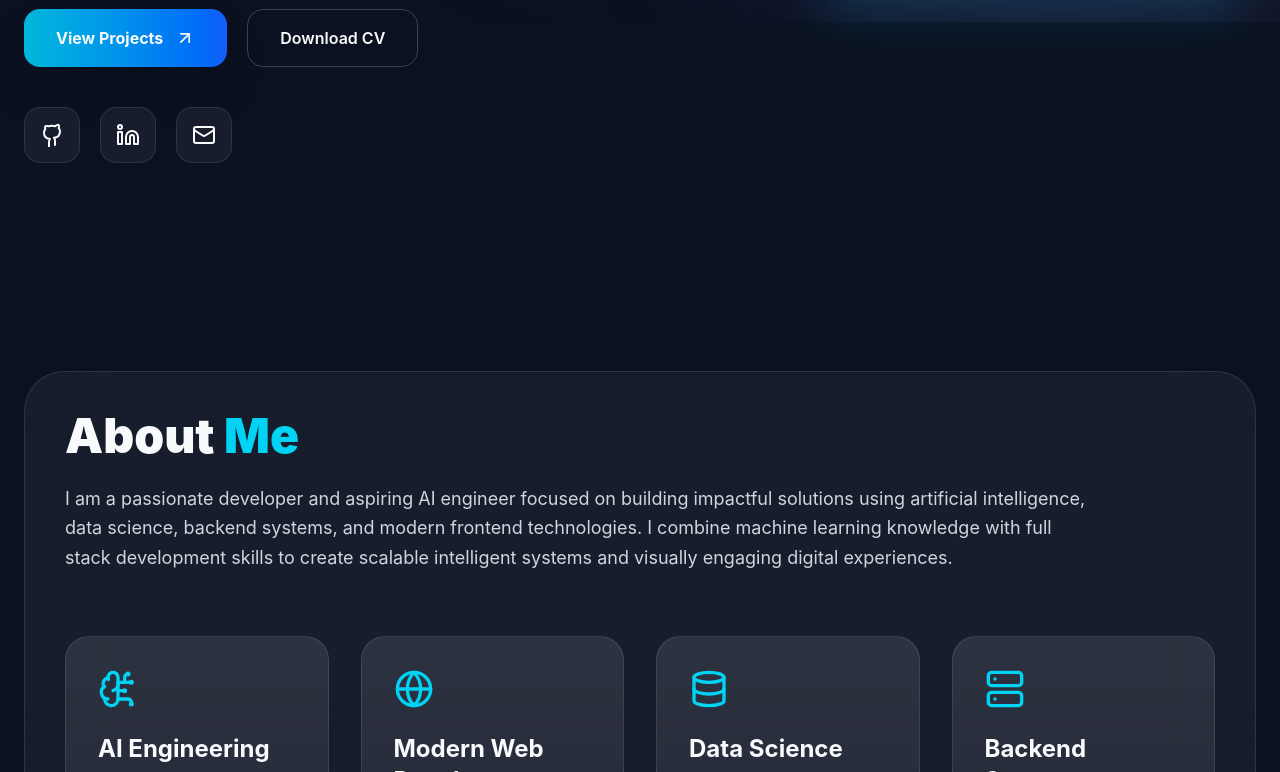
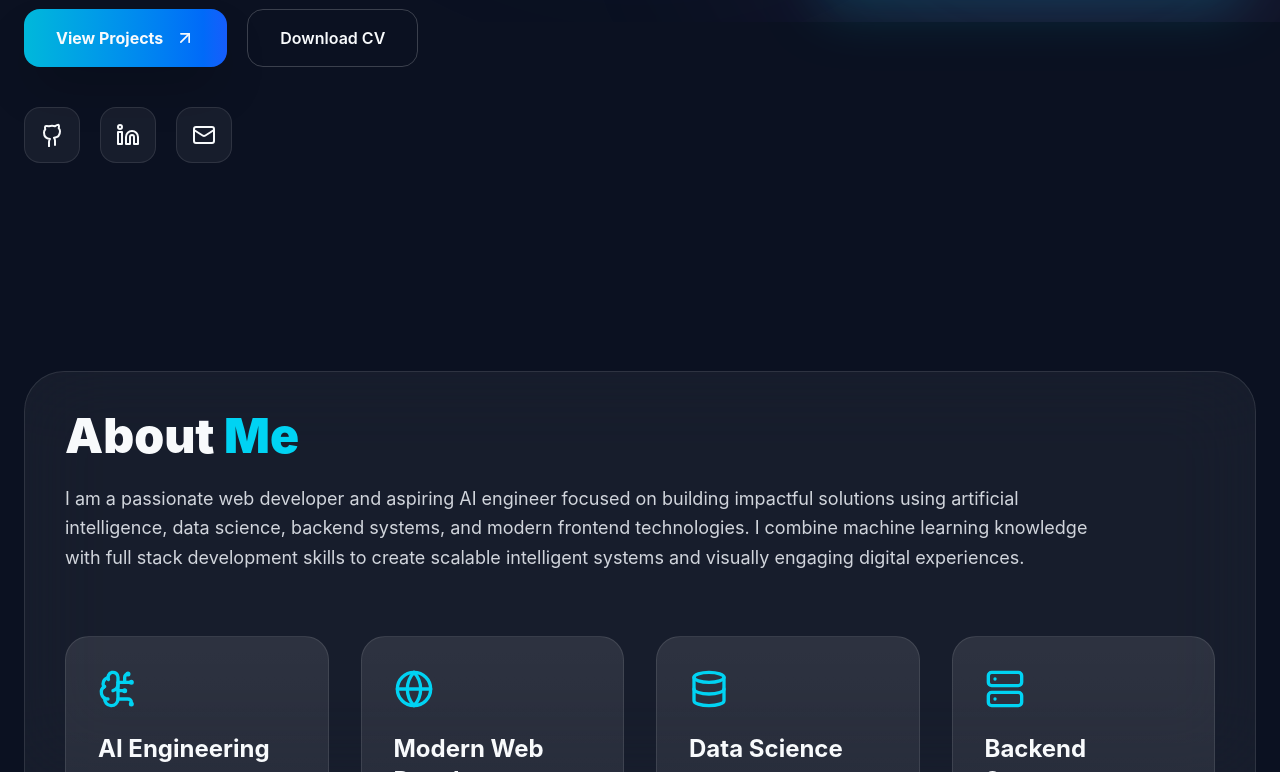
Before and after one commit to Educhumba/Portfolio, a React (Vite) app: page / in a window 1280 px wide. Shown: the part 778-1550 px from the top of the page. Built offline with nearby package versions, Linux system fonts and the light colour scheme.

Commit message:
Updated porfolio

```diff
--- a/src/App.jsx
+++ b/src/App.jsx
@@ -240,7 +240,7 @@ export default function PortfolioDashboard() {
             <div className="w-full h-full rounded-[38px] bg-[#0b1120] overflow-hidden relative group">
               {/* Profile Image Goes Here */}
               <img
-                src={`${import.meta.env.BASE_URL}profile.jpg`}
+                src={`/Portfolio/profile.jpg`}
                 alt="Edwin Chumba"
                 className="w-full h-full object-cover transition-transform duration-700 group-hover:scale-110"
               />
@@ -267,7 +267,7 @@ export default function PortfolioDashboard() {
             </h2>
 
             <p className="text-gray-300 text-lg leading-relaxed max-w-5xl">
-              I am a passionate developer and aspiring AI engineer focused on building impactful solutions using artificial intelligence, data science, backend systems, and modern frontend technologies. I combine machine learning knowledge with full stack development skills to create scalable intelligent systems and visually engaging digital experiences.
+              I am a passionate web developer and aspiring AI engineer focused on building impactful solutions using artificial intelligence, data science, backend systems, and modern frontend technologies. I combine machine learning knowledge with full stack development skills to create scalable intelligent systems and visually engaging digital experiences.
             </p>
           </div>
 
```
